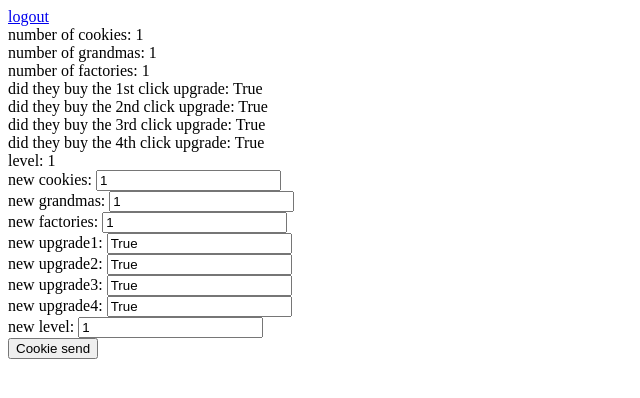
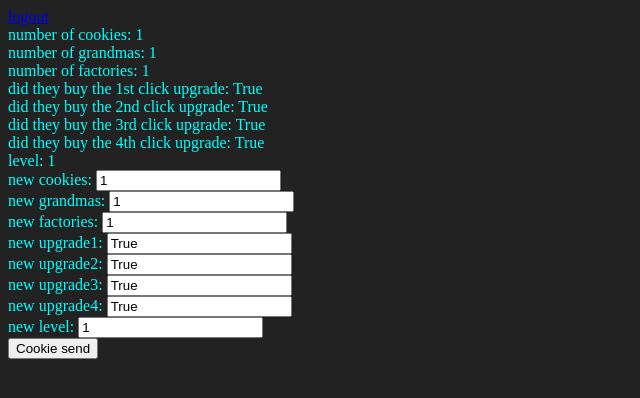
Before and after one commit to JustS0m3Guy/cookie_clicker, a Django app: page / in a window 1280 px wide. Shown: the top 398 px of the page, without its empty margins (0-640 px from the left). Run offline with Django 3.2, Linux system fonts and the light colour scheme; a user stored in the database is signed in; tables that the repository leaves empty hold one stand-in row (values such as "Sample post").

Commit message:
style and maintinance

```diff
--- a/APP/static/css/style.css
+++ b/APP/static/css/style.css
@@ -0,0 +1,4 @@
+html {
+    background-color: #222222;
+    color:aqua
+}
--- a/APP/templates/index.html
+++ b/APP/templates/index.html
@@ -5,7 +5,9 @@
         <meta charset="UTF-8">
         <meta http-equiv="X-UA-Compatible" content="IE=edge">
         <meta name="viewport" content="width=device-width, initial-scale=1.0">
-        <title>k</title>
+        <link rel="stylesheet" type="text/css" href="{% static 'css/style.css' %}"
+        />
+        <title>framework</title>
     </head>
     <body>
         <a href="http://127.0.0.1:8000/accounts/logout/">logout</a>
@@ -22,7 +24,7 @@
             {% csrf_token %}
             <div>new cookies: <input type="number" name="newcookienumber" value="{{cookies}}"></div>
             <div>new grandmas: <input type="number" name="grandmanumber" value="{{grandmas}}"></div>
-            <div>new factories: <input type="number" name="factorienumber" value="{{factories}}"></div>
+            <div>new factories: <input type="number" name="factorynumber" value="{{factories}}"></div>
             <div>new upgrade1: <input type="text" name="cpsu1" value="{{click_upgrade_1}}"></div>
             <div>new upgrade2: <input type="text" name="cpsu2" value="{{click_upgrade_2}}"></div>
             <div>new upgrade3: <input type="text" name="cpsu3" value="{{click_upgrade_3}}"></div>
--- a/APP/views.py
+++ b/APP/views.py
@@ -22,7 +22,7 @@ def index(request):
     if request.method=="POST":
         newcookies = request.POST['newcookienumber']
         newgradmas = request.POST['grandmanumber']
-        newfactories = request.POST['grandmanumber']
+        newfactories = request.POST['factorynumber']
         newcu1 = request.POST['cpsu1']
         newcu2 = request.POST['cpsu2']
         newcu3 = request.POST['cpsu3']
```
